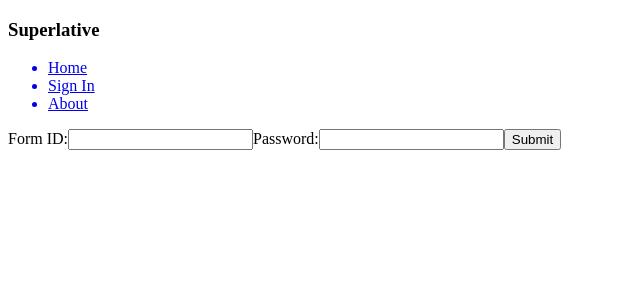
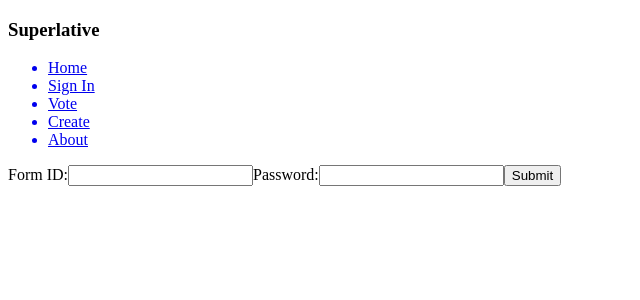
Before and after one commit to jbottelb/superlative, a React (Create React App) app: page /Vote in a window 1280 px wide. Shown: the top 300 px of the page, without its empty margins (0-640 px from the left). Built offline with nearby package versions, Linux system fonts and the light colour scheme.

Commit message:
reademe update and comments

```diff
--- a/src/Components/Nav/nav.js
+++ b/src/Components/Nav/nav.js
@@ -12,6 +12,12 @@ const Nav = () => {
         <Link to="/SignIn">
           <li>Sign In</li>
         </Link>
+        <Link to="/vote">
+          <li>Vote</li>
+        </Link>
+        <Link to="/create">
+          <li>Create</li>
+        </Link>
         <Link to="/about">
           <li>About</li>
         </Link>
--- a/src/Components/Vote/voterAuth.js
+++ b/src/Components/Vote/voterAuth.js
@@ -1,5 +1,9 @@
 import React from "react";
-import { withRouter } from "react-router-dom"; // <--- import `withRouter`. We will use this in the bottom of our file.
+import { withRouter } from "react-router-dom";
+
+/*
+Need to be able to send the id to the vote page, after verifying access pw
+*/
 
 class VoterAuth extends React.Component {
   handleIdChange(e) {
```
Also changed, not shown: 1 other file (tests, documents, lock files or other folders).
